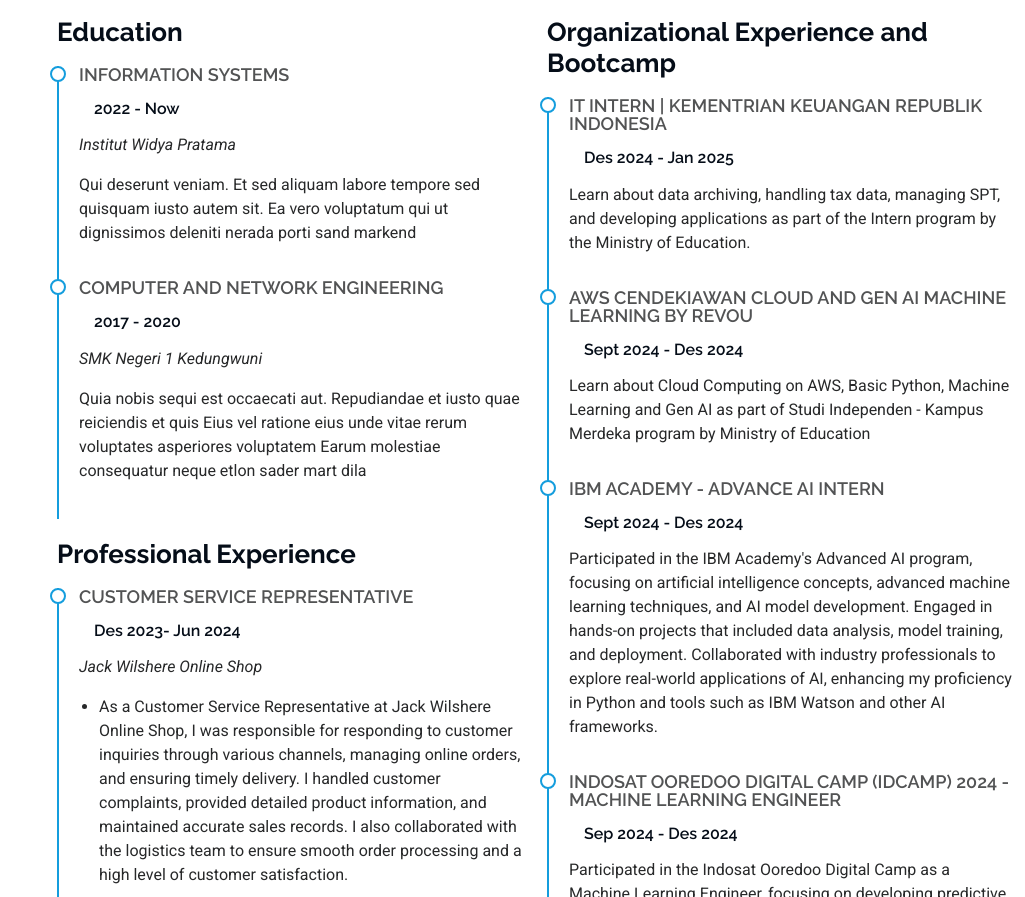
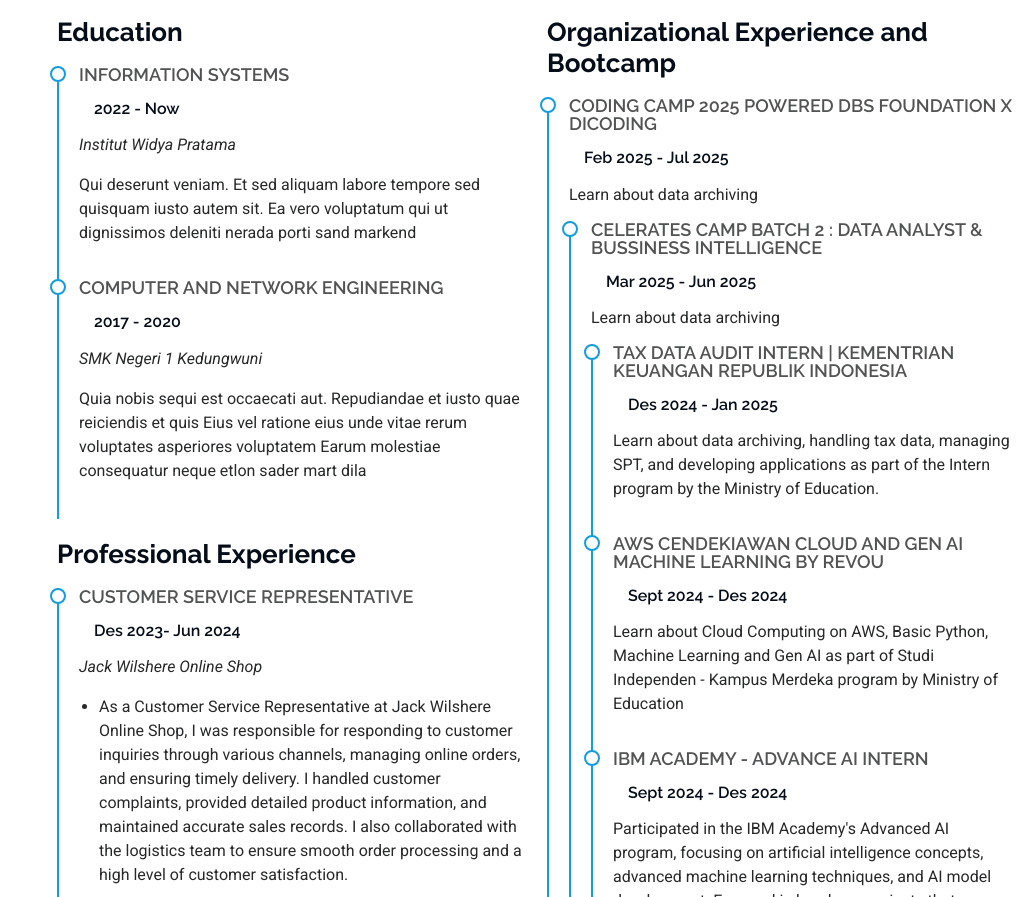
Before and after one commit to roikhatuljanah/roikhatuljanah.github.io, a plain HTML site: page index.html in a window 1280 px wide. Shown: the part 2339-3236 px from the top of the page, without its empty margins (255-1280 px from the left). Drawn offline with Linux system fonts and the light colour scheme.

Commit message:
Update index.html

```diff
--- a/index.html
+++ b/index.html
@@ -286,7 +286,15 @@
 
             <h3 class="resume-title">Organizational Experience and Bootcamp</h3>
             <div class="resume-item">
-              <h4>IT Intern | Kementrian Keuangan Republik Indonesia</h4>
+              <h4>Coding Camp 2025 Powered DBS Foundation X Dicoding</h4>
+              <h5>Feb 2025 - Jul 2025</h5>
+              <p>Learn about data archiving
+            <div class="resume-item">
+              <h4>Celerates Camp Batch 2 : Data Analyst & Bussiness Intelligence</h4>
+              <h5>Mar 2025 - Jun 2025</h5>
+              <p>Learn about data archiving
+            <div class="resume-item">
+              <h4>Tax Data Audit Intern | Kementrian Keuangan Republik Indonesia</h4>
               <h5>Des 2024 - Jan 2025</h5>
               <p>Learn about data archiving, handling tax data, managing SPT, and developing applications as part of the Intern program by the Ministry of Education.</p>
             </div><!-- Edn Resume Item -->
```
